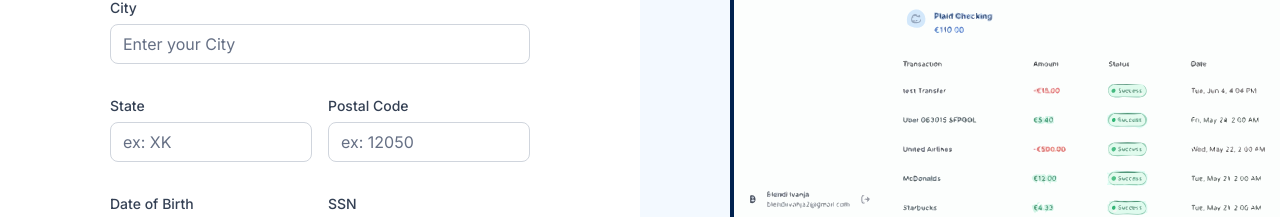
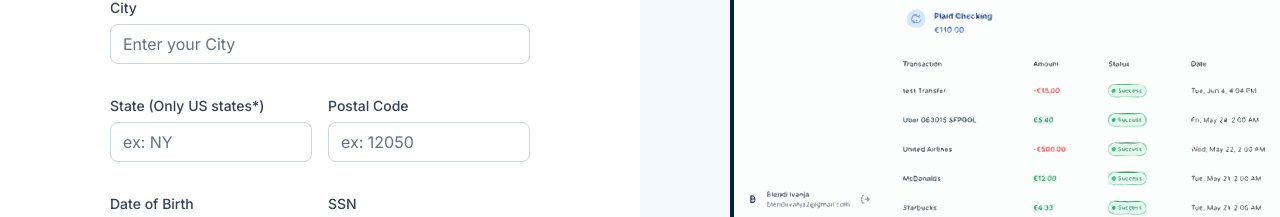
Before and after one commit to blendi3/banking, a Next.js app: page /sign-up in a window 1280 px wide. Shown: the part 402-619 px from the top of the page. Built offline with nearby package versions, Linux system fonts and the light colour scheme; what dwolla-v2, plaid would draw is missing.

Commit message:
minor changes

```diff
--- a/components/AuthForm.tsx
+++ b/components/AuthForm.tsx
@@ -172,8 +172,8 @@
                     <CostumInput
                       control={form.control}
                       name="state"
-                      label="State"
-                      placeholder="ex: XK"
+                      label="State (Only US states*)"
+                      placeholder="ex: NY"
                     />
                     <CostumInput
                       control={form.control}
```
